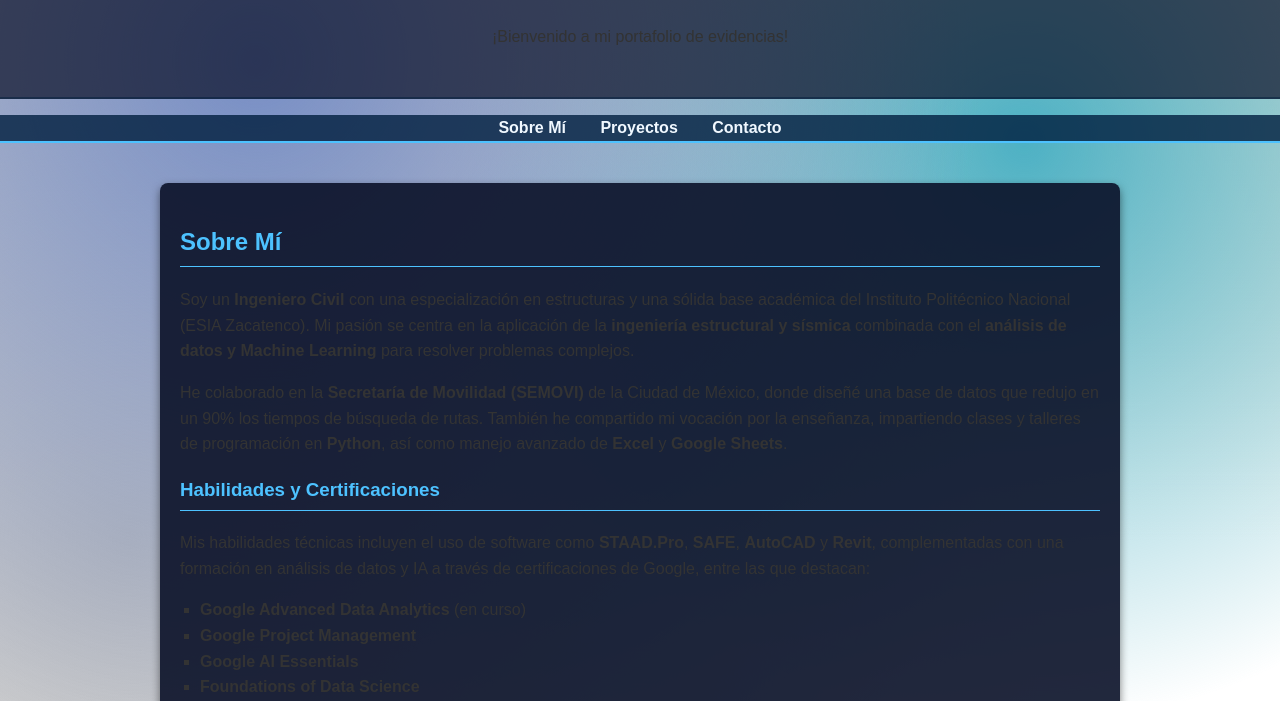
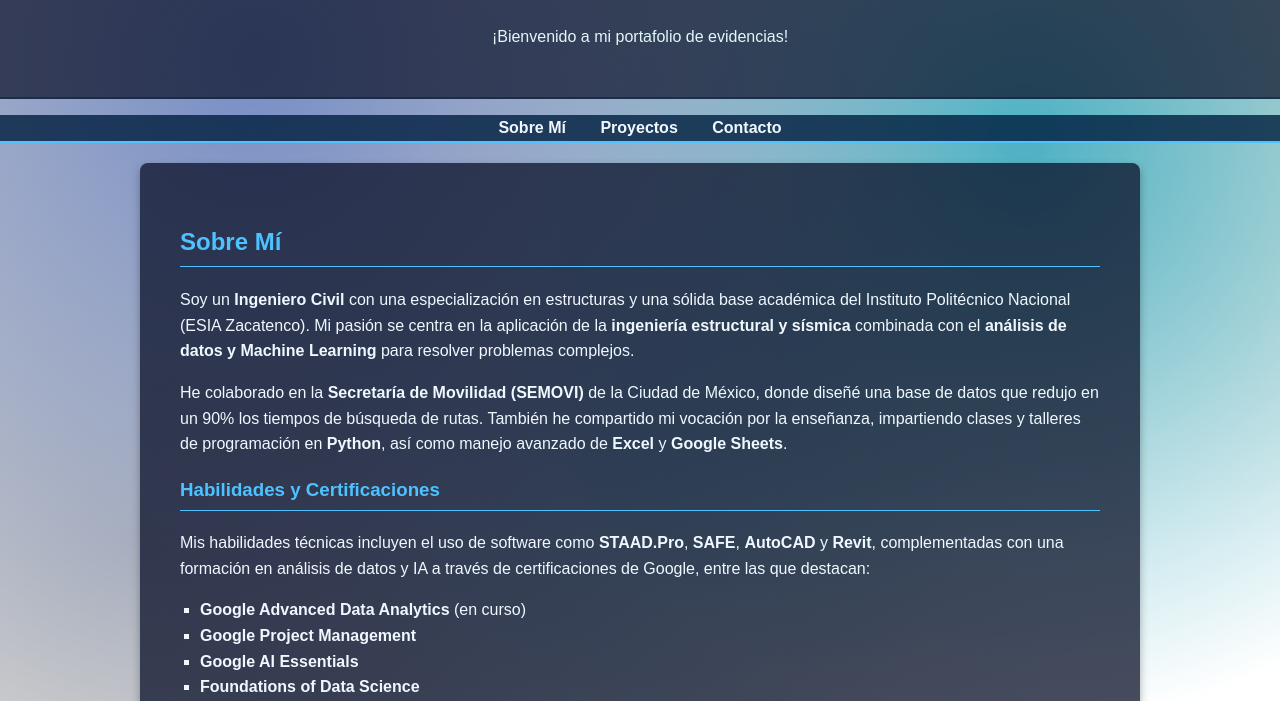
Before and after one commit to luissanchezanselmo/Luis_Sanchez_Anselmo-github.io, a plain HTML site: page index.html in a window 1280 px wide. Shown: the part 99-800 px from the top of the page. Drawn offline with Linux system fonts and the light colour scheme.

Commit message:
Sección principal con fondo semi-transparente y texto mejorado

```diff
--- a/style.css
+++ b/style.css
@@ -21,7 +21,7 @@ body {
     margin: 0;
     padding: 0;
     font-family: 'Arial', sans-serif;
-    color: #333; /* Un color de texto base */
+    color: #e0f7fa; /* Cambié el color del texto base a un azul muy claro */
     line-height: 1.6;
 }
 
@@ -81,14 +81,19 @@ main {
     max-width: 960px;
     margin: 20px auto;
     padding: 20px;
+    /* Fondo semi-transparente para el difuminado */
+    background-color: rgba(10, 17, 40, 0.75); /* Ajusté un poco la opacidad */
+    border-radius: 8px;
+    box-shadow: 0 4px 8px rgba(0, 0, 0, 0.3);
+    color: #f0f8ff; /* Texto blanco marfil */
 }
 
 section {
-    background-color: rgba(10, 17, 40, 0.9);
     padding: 20px;
     margin-bottom: 20px;
     border-radius: 8px;
-    box-shadow: 0 4px 8px rgba(0, 0, 0, 0.5);
+    background-color: transparent; /* Fondo transparente para las secciones */
+    box-shadow: none;
 }
 
 h2, h3, h4 {
```
Also changed, not shown: 1 other file.
